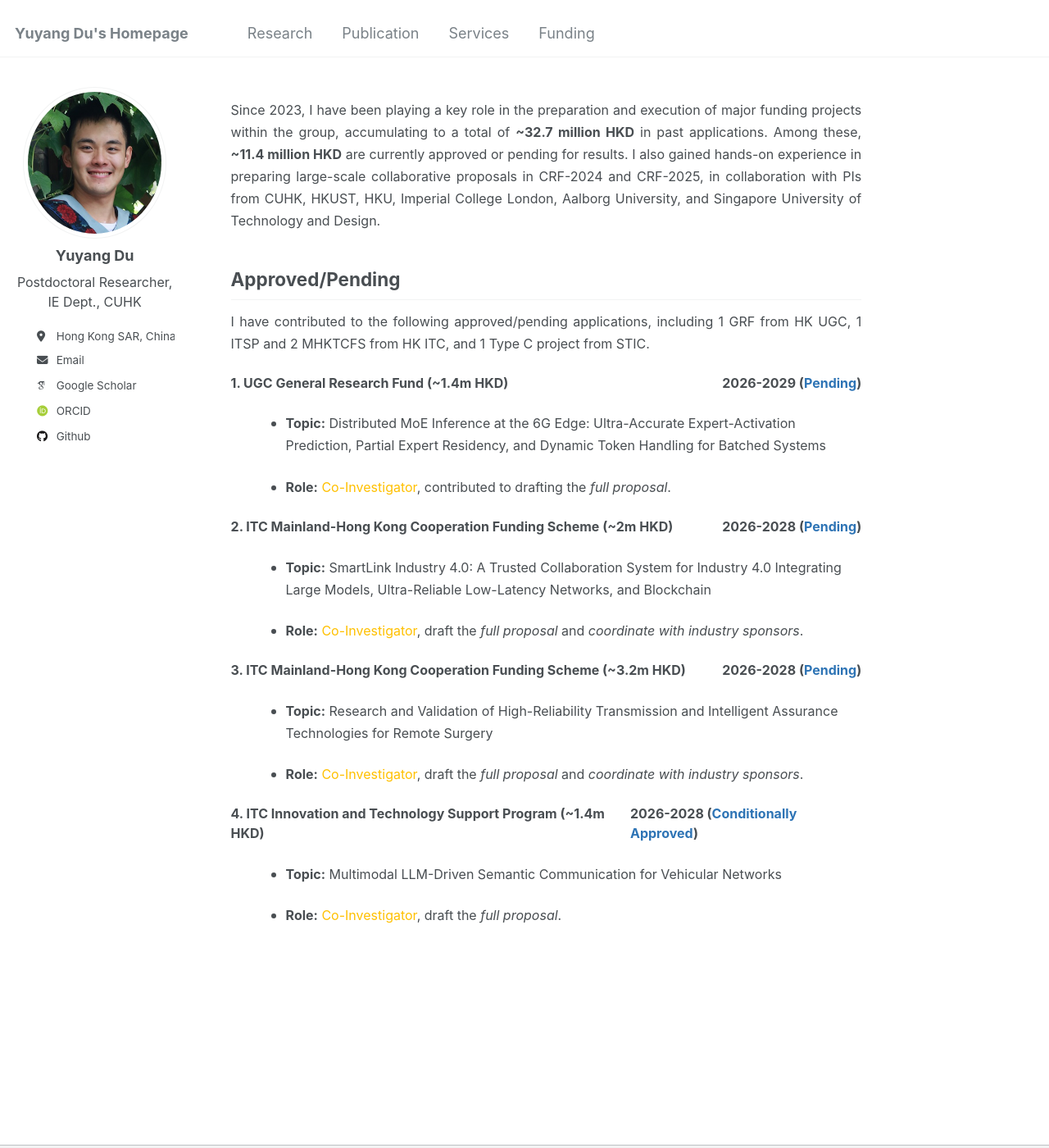
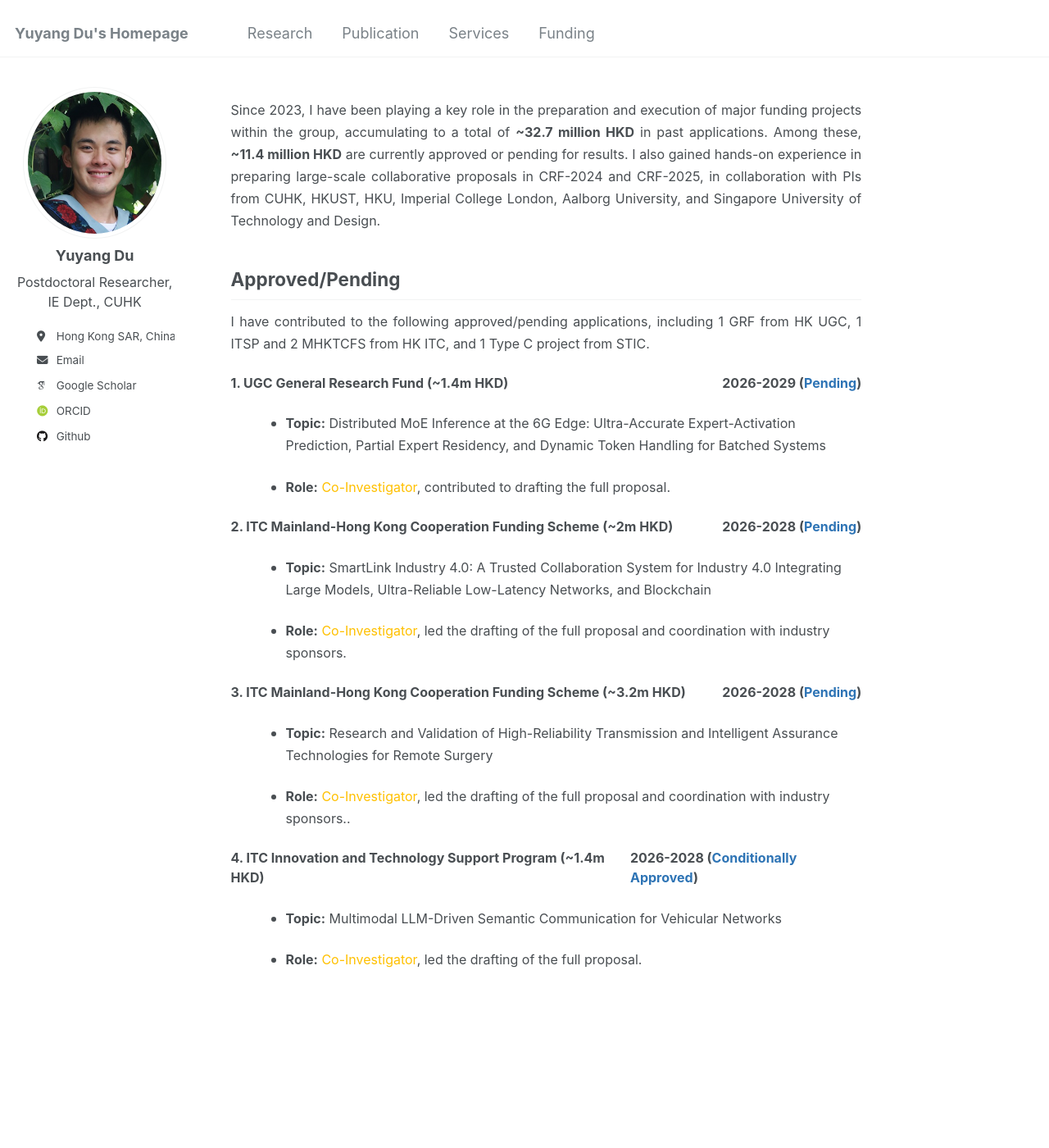
Before and after one commit to yuyangdu01/yuyangdu01.github.io, a Jekyll site: the page built from _pages/funding.md, in a window 1280 px wide and 1400 px high. Shown: the whole window at 82% size. Built offline with Jekyll 4.4.1, drawn with Linux system fonts in a browser that asks for light colours; some web fonts are replaced.

Commit message:
Update funding.md

```diff
--- a/_pages/funding.md
+++ b/_pages/funding.md
@@ -26,7 +26,7 @@ Approved/Pending
 </li>
 <ul style="margin-left: 1.5em;">
   <p style="text-align: justify;"><font size=3><li><b>Topic:</b> Distributed MoE Inference at the 6G Edge: Ultra-Accurate Expert-Activation Prediction, Partial Expert Residency, and Dynamic Token Handling for Batched Systems</li></font></p>
-  <p style="text-align: justify;"><font size=3><li><b>Role:</b> <span style="color: #ffc000;">Co-Investigator</span>, contributed to drafting the <i>full proposal</i>.</li></font></p>
+  <p style="text-align: justify;"><font size=3><li><b>Role:</b> <span style="color: #ffc000;">Co-Investigator</span>, contributed to drafting the full proposal.</li></font></p>
 </ul>
 
 <li style="display: flex; justify-content: space-between; align-items: center; list-style-type: none; margin-bottom: 0.5em;">
@@ -35,7 +35,7 @@ Approved/Pending
 </li>
 <ul style="margin-left: 1.5em;">
   <p style="text-align: justify;"><font size=3><li><b>Topic:</b> SmartLink Industry 4.0: A Trusted Collaboration System for Industry 4.0 Integrating Large Models, Ultra-Reliable Low-Latency Networks, and Blockchain</li></font></p>
-  <p style="text-align: justify;"><font size=3><li><b>Role:</b> <span style="color: #ffc000;">Co-Investigator</span>, draft the <i>full proposal</i> and <i>coordinate with industry sponsors</i>.</li></font></p>
+  <p style="text-align: justify;"><font size=3><li><b>Role:</b> <span style="color: #ffc000;">Co-Investigator</span>, led the drafting of the full proposal and coordination with industry sponsors.</li></font></p>
 </ul>
 
 <li style="display: flex; justify-content: space-between; align-items: center; list-style-type: none; margin-bottom: 0.5em;">
@@ -44,7 +44,7 @@ Approved/Pending
 </li>
 <ul style="margin-left: 1.5em;">
   <p style="text-align: justify;"><font size=3><li><b>Topic:</b> Research and Validation of High-Reliability Transmission and Intelligent Assurance Technologies for Remote Surgery</li></font></p>
-  <p style="text-align: justify;"><font size=3><li><b>Role:</b> <span style="color: #ffc000;">Co-Investigator</span>, draft the <i>full proposal</i> and <i>coordinate with industry sponsors</i>.</li></font></p>
+  <p style="text-align: justify;"><font size=3><li><b>Role:</b> <span style="color: #ffc000;">Co-Investigator</span>, led the drafting of the full proposal and coordination with industry sponsors..</li></font></p>
 </ul>
 
 <li style="display: flex; justify-content: space-between; align-items: center; list-style-type: none; margin-bottom: 0.5em;">
@@ -53,5 +53,5 @@ Approved/Pending
 </li>
 <ul style="margin-left: 1.5em;">
   <p style="text-align: justify;"><font size=3><li><b>Topic:</b> Multimodal LLM-Driven Semantic Communication for Vehicular Networks</li></font></p>
-  <p style="text-align: justify;"><font size=3><li><b>Role:</b> <span style="color: #ffc000;">Co-Investigator</span>, draft the <i>full proposal</i>.</li></font></p>
+  <p style="text-align: justify;"><font size=3><li><b>Role:</b> <span style="color: #ffc000;">Co-Investigator</span>,  led the drafting of the full proposal.</li></font></p>
 </ul>
```
